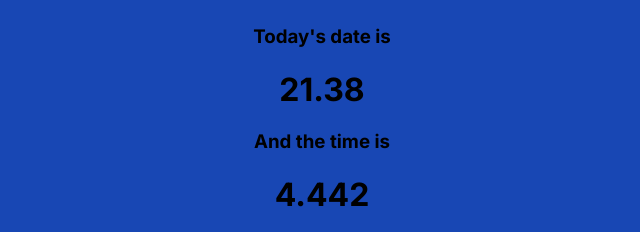
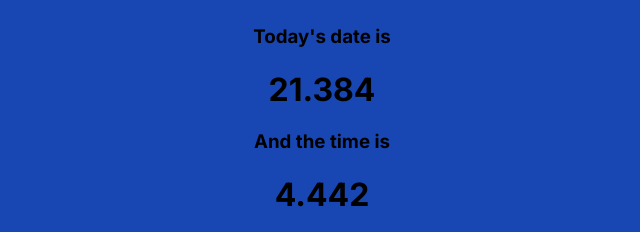
Before and after one commit to JTechnologies/TicTimeClock, a plain HTML site: page index.html in a window 1280 px wide. Shown: the part 197-429 px from the top of the page, 318-958 px from the left. Drawn offline with Linux system fonts and the light colour scheme.

Commit message:
Update index.html

```diff
--- a/index.html
+++ b/index.html
@@ -21,7 +21,7 @@
         var timeDisplay = document.getElementById('time');
         setInterval(
           function(){
-            dateDisplay.innerHTML=(String(currentGigatic()+(currentLicotic()*.1)+(currentKilotic()*.01)+(currentHectotic()*.001))+"0000000000").substring(0,5);
+            dateDisplay.innerHTML=(String(currentGigatic()+(currentLicotic()*.1)+(currentKilotic()*.01)+(currentHectotic()*.001))+"0000000000").substring(0,6);
             timeDisplay.innerHTML=(String((currentDecatic()+(currentTic()*.1)+(currentDecitic()*.01)+(currentCentitic()*.001)))+"00000").substring(0,5);
             },1);
     </script>
```
